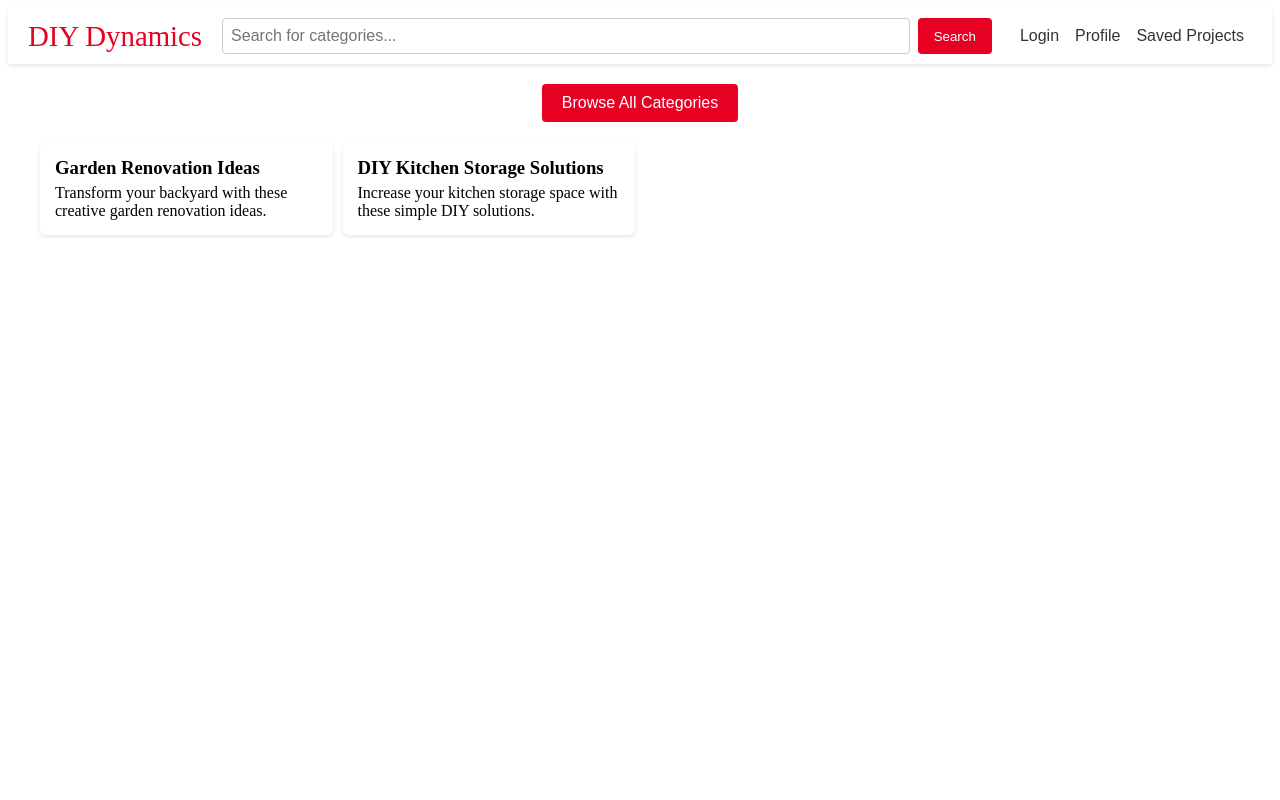
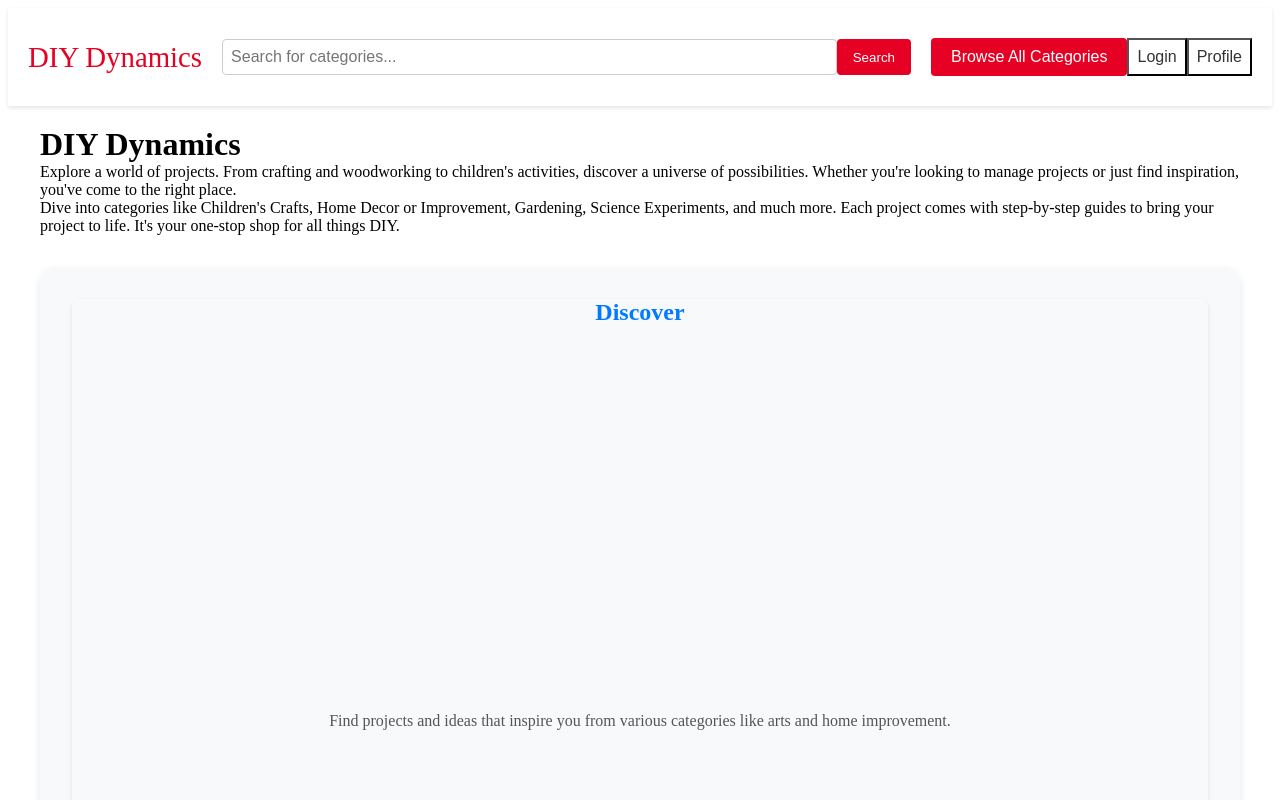
Before and after one commit to aholley112/diy_dynamics_client, an Angular app: page /home in a window 1280 px wide. Shown: the top 800 px of the page. Built offline with nearby package versions, Linux system fonts and the light colour scheme.

Commit message:
made navbar component

```diff
--- a/src/app/home/home.component.html
+++ b/src/app/home/home.component.html
@@ -1,42 +1,57 @@
-<div class="home">
-  <!-- Top Navigation Bar -->
-  <nav class="top-nav">
-    <div class="logo">DIY Dynamics</div>
-    <div class="search-bar">
-      <input type="text" [(ngModel)]="searchText" placeholder="Search for categories...">
-      <button (click)="searchCategories()">Search</button>
+<app-navbar (search)="handleSearch($event)"></app-navbar>
+ <!-- Search Results -->
+ <div *ngIf="searchResults.length > 0" class="overlay">
+  <div class="search-results-container">
+    <button class="close-btn" (click)="clearSearchResults()">✖</button>
+    <h2>Search Results</h2>
+    <div *ngFor="let category of searchResults" class="search-result">
+      <h3>{{ category.category_name }}</h3>
+      <p>{{ category.description }}</p>
     </div>
-    <div class="user-controls">
-      <button (click)="goToLogin()">Login</button>
-      <button (click)="goToProfile()">Profile</button>
-      <button (click)="goToSavedProjects()">Saved Projects</button>
-    </div>
-  </nav>
-
+  </div>
+</div>
   <!-- Content Area -->
   <div class="content-area">
-    <!-- Browse All Categories Button -->
-    <div class="browse-btn-container">
-      <button (click)="goToCategories()">Browse All Categories</button>
-    </div>
+<!-- Introduction Text -->
+<div class="intro-section">
+  <h1>DIY Dynamics</h1>
+  <p class="intro-text">
+    Explore a world of projects. From crafting and woodworking to children's activities, discover a universe of possibilities. Whether you're looking to manage projects or just find inspiration, you've come to the right place.
+  </p>
+  <p class="detailed-text">
+    Dive into categories like Children's Crafts, Home Decor or Improvement, Gardening, Science Experiments, and much more. Each project comes with step-by-step guides to bring your project to life. It's your one-stop shop for all things DIY.
+  </p>
+</div>
 
-    <!-- Search Results -->
-    <div *ngIf="searchResults.length > 0" class="search-results">
-      <h2>Search Results</h2>
-      <div class="category-list">
-        <div *ngFor="let category of searchResults" class="category-card">
-          <h3>{{ category.category_name }}</h3>
-          <p>{{ category.description }}</p>
-        </div>
+<!-- Bootstrap Carousel for Features -->
+<div id="featureCarousel" class="carousel slide" data-bs-ride="carousel">
+  <div class="carousel-inner">
+    <div class="carousel-item active">
+      <div class="feature-box">
+        <h2>Discover</h2>
+        <p>Find projects and ideas that inspire you from various categories like arts and home improvement.</p>
       </div>
     </div>
+    <div class="carousel-item">
+      <div class="feature-box">
+        <h2>Collaborate</h2>
+        <p>Join forces with fellow DIY enthusiasts to bring complex projects to life by sharing ideas.</p>
+      </div>
+    </div>
+    <div class="carousel-item">
+      <div class="feature-box">
+        <h2>Inspire</h2>
+        <p>Share your completed projects and creative insights to inspire others and become a part of the DIY community.</p>
+      </div>
+    </div>
+  </div>
+</div>
 
     <!-- Categories & Projects Grid -->
-    <div class="grid-container">
+    <!-- <div class="grid-container">
       <div *ngFor="let project of featuredProjects" class="grid-item">
         <h3>{{ project.title }}</h3>
         <p>{{ project.description }}</p>
       </div>
     </div>
-      </div>
-    </div>
+      </div> -->
--- a/src/app/home/home.component.scss
+++ b/src/app/home/home.component.scss
@@ -18,88 +18,48 @@ body {
   background: #f4f4f4;
 }
 
-.top-nav {
-  display: flex;
-  justify-content: space-between;
-  align-items: center;
-  background: white;
-  padding: 10px 20px;
-  box-shadow: 0 2px 4px rgba(0, 0, 0, 0.1);
-}
-
-.logo {
-  font-size: 1.8em;
-  color: #e60023;
-}
-
-.search-bar {
-  display: flex;
-  flex-grow: 1;
-  margin: 0 20px;
-}
-
-.search-bar input {
-  flex-grow: 1;
-  padding: 8px;
-  font-size: 1em;
-  border: 1px solid #ccc;
-  border-radius: 4px;
-}
-
-.search-bar button {
-  padding: 8px 16px;
-  background: #e60023;
-  color: white;
-  border: none;
-  margin-left: 8px;
-  cursor: pointer;
-  border-radius: 4px;
-}
-
-button:hover {
-  opacity: 0.9;
-}
-
-.user-controls button {
-  background: none;
-  color: #333;
-  padding: 8px;
-  cursor: pointer;
-  font-size: 1em;
-}
-
-.browse-btn-container {
-  text-align: center;
-  margin: 20px 0;
-}
-
-.browse-btn-container button {
-  background: #e60023;
-  color: white;
-  border: none;
-  padding: 10px 20px;
-  cursor: pointer;
-  font-size: 1em;
-  border-radius: 4px;
-}
-
 .content-area {
   max-width: 1200px;
   margin: 20px auto;
 }
 
-.search-results {
-  margin: 20px 0;
+.overlay {
+  position: fixed;
+  top: 0;
+  left: 0;
+  right: 0;
+  bottom: 0;
+  background-color: rgba(0, 0, 0, 0.7);
+  display: flex;
+  justify-content: center;
+  align-items: center;
+  z-index: 1000;
 }
 
-.search-results h2 {
-  padding: 5px;
-  background: #e60023;
-  color: white;
-  display: inline-block;
+.search-results-container {
+  background-color: #fff;
+  padding: 20px;
+  border-radius: 10px;
+  width: 80%;
+  max-width: 600px;
+  z-index: 1001;
+  position: relative;
+}
+
+.close-btn {
+  position: absolute;
+  top: 10px;
+  right: 15px;
+  border: none;
+  background: none;
+  color: #333;
+  font-size: 1.5em;
+  cursor: pointer;
+}
+
+.search-result {
   margin-bottom: 10px;
 }
-
 .grid-container {
   display: grid;
   grid-template-columns: repeat(auto-fill, minmax(250px, 1fr));
@@ -116,3 +76,64 @@ button:hover {
 .category-card h3, .grid-item h3 {
   margin-bottom: 5px;
 }
+
+.carousel {
+  margin-top: 2rem;
+}
+
+.carousel-inner {
+  border-radius: 15px;
+  overflow: hidden;
+}
+
+.carousel-item {
+  text-align: center;
+  padding: 2rem;
+  background: #f8f9fa;
+}
+
+.carousel-item h2 {
+  color: #007bff;
+  font-weight: bold;
+  margin-bottom: 1rem;
+}
+
+.carousel-item p {
+  color: #555;
+  max-width: 80%;
+  margin: auto;
+}
+
+.carousel-item h2,
+.carousel-item p {
+  position: relative;
+  z-index: 2;
+}
+
+.carousel-inner {
+  box-shadow: 0 4px 8px rgba(0, 0, 0, 0.1);
+}
+
+@media (max-width: 768px) {
+  .carousel-item p {
+    padding: 0 15px;
+    max-width: 100%;
+  }
+}
+
+.feature-box {
+
+  width: 100vw;
+  height: 100vh;
+  display: flex;
+  flex-direction: column;
+  justify-content: center;
+  border-radius: 8px;
+  box-shadow: 0 2px 4px rgba(0,0,0,0.1);
+
+}
+
+.carousel-item {
+  display: flex;
+  justify-content: center;
+}
--- a/src/app/home/home.component.ts
+++ b/src/app/home/home.component.ts
@@ -1,4 +1,4 @@
-import { Component, OnInit } from '@angular/core';
+import { Component, OnInit, } from '@angular/core';
 import { CategoryService } from '../core/services/category.service';
 import { Project } from '../shared/models/project.model';
 import { ProjectService } from '../core/services/project.service';
@@ -8,19 +8,20 @@ import { ProjectsComponent } from '../projects/projects.component';
 import { CategoriesComponent } from '../categories/categories.component';
 import { Category } from '../shared/models/category.model';
 import { CommonModule } from '@angular/common';
+import { NavigationBarComponent } from '../navbar/navbar.component';
 
 
 @Component({
   selector: 'app-home',
   standalone: true,
-  imports: [FormsModule, ProjectsComponent, CategoriesComponent, CommonModule],
+  imports: [FormsModule, ProjectsComponent, CategoriesComponent, CommonModule, NavigationBarComponent],
   templateUrl: './home.component.html',
   styleUrl: './home.component.scss'
 })
 export class HomeComponent implements OnInit {
-  searchText: string = '';
+  featuredProjects: Project[] = [];
   searchResults: Category[] = [];
-  featuredProjects: Project[] = [];
+
 
   constructor(
     private categoryService: CategoryService,
@@ -29,38 +30,38 @@ export class HomeComponent implements OnInit {
   ) {}
 
   ngOnInit(): void {
-    this.loadFeaturedProjects();
+    // this.loadFeaturedProjects();
   }
 
-  loadFeaturedProjects(): void {
-    this.featuredProjects = [
-      {
-        id: 1,
-        title: 'Garden Renovation Ideas',
-        description: 'Transform your backyard with these creative garden renovation ideas.',
-        isFavoriteProject: true,
-        instructions: 'Start with assessing your space, choose a garden style, plan the layout, select plants, and add personal touches.',
-        estimatedTimeToCompletion: '48 hours',
-        userId: 1,
-      },
-      {
-        id: 2,
-        title: 'DIY Kitchen Storage Solutions',
-        description: 'Increase your kitchen storage space with these simple DIY solutions.',
-        isFavoriteProject: false,
-        instructions: 'Evaluate your space, use vertical storage, add shelves, and utilize hidden spaces.',
-        estimatedTimeToCompletion: '24 hours',
-        userId: 2
-      },
-    ];
-  }
-
-  searchCategories(): void {
-    if (!this.searchText.trim()) {
+  // loadFeaturedProjects(): void {
+  //   this.featuredProjects = [
+  //     {
+  //       id: 1,
+  //       title: 'Garden Renovation Ideas',
+  //       description: 'Transform your backyard with these creative garden renovation ideas.',
+  //       isFavoriteProject: true,
+  //       instructions: 'Start with assessing your space, choose a garden style, plan the layout, select plants, and add personal touches.',
+  //       estimatedTimeToCompletion: '48 hours',
+  //       userId: 1,
+  //     },
+  //     {
+  //       id: 2,
+  //       title: 'DIY Kitchen Storage Solutions',
+  //       description: 'Increase your kitchen storage space with these simple DIY solutions.',
+  //       isFavoriteProject: false,
+  //       instructions: 'Evaluate your space, use vertical storage, add shelves, and utilize hidden spaces.',
+  //       estimatedTimeToCompletion: '24 hours',
+  //       userId: 2
+  //     },
+  //   ];
+  // }
+  handleSearch(searchText: string): void {
+    console.log('Received search text:', searchText);
+    if (!searchText.trim()) {
       this.searchResults = [];
       return;
     }
-    this.categoryService.searchCategories(this.searchText).subscribe(
+    this.categoryService.searchCategories(searchText).subscribe(
       (categories) => {
         this.searchResults = categories;
       },
@@ -69,19 +70,8 @@ export class HomeComponent implements OnInit {
       }
     );
   }
-
-  goToCategories(): void {
-    this.router.navigate(['/categories']);
-  }
-  goToLogin(): void {
-    this.router.navigate(['/login']);
+  clearSearchResults(): void {
+    this.searchResults = [];
   }
 
-  goToProfile(): void {
-    this.router.navigate(['/profile']);
-  }
-
-  goToSavedProjects(): void {
-    this.router.navigate(['/saved-projects']);
-  }
 }
--- /dev/null
+++ b/src/app/navbar/navbar.component.html
@@ -0,0 +1,21 @@
+<div class="home">
+  <!-- Top Navigation Bar -->
+  <nav class="top-nav">
+    <div class="logo">DIY Dynamics</div>
+    <!-- Search Bar -->
+    <div class="search-bar">
+      <div class="input-wrapper">
+      <input type="text" [(ngModel)]="searchText" (keyup.enter)="searchCategories()" placeholder="Search for categories...">
+      <button *ngIf="searchText" class="clear-btn" (click)="clearSearch()">✖</button>
+      </div>
+      <button (click)="searchCategories()">Search</button>
+    </div>
+    <!-- Browse All Categories Button -->
+    <div class="browse-btn-container">
+      <button (click)="goToCategories()">Browse All Categories</button>
+    </div>
+    <div class="user-controls">
+      <button (click)="goToLogin()">Login</button>
+      <button (click)="goToProfile()">Profile</button>
+    </div>
+  </nav>
--- /dev/null
+++ b/src/app/navbar/navbar.component.scss
@@ -0,0 +1,85 @@
+.top-nav {
+  display: flex;
+  justify-content: space-between;
+  align-items: center;
+  background: white;
+  padding: 10px 20px;
+  box-shadow: 0 2px 4px rgba(0, 0, 0, 0.1);
+}
+.logo {
+  font-size: 1.8em;
+  color: #e60023;
+}
+
+.search-bar {
+  display: flex;
+  flex-grow: 1;
+  margin: 0 20px;
+  position: relative;
+}
+
+.search-bar .input-wrapper {
+  display: flex;
+  flex-grow: 1;
+  position: relative;
+}
+
+.search-bar input {
+  flex-grow: 1;
+  padding: 8px;
+  padding-right: 30px;
+  font-size: 1em;
+  border: 1px solid #ccc;
+  border-radius: 4px;
+  width: 100%;
+}
+
+.search-bar button {
+  padding: 8px 16px;
+  background: #e60023;
+  color: white;
+  border: none;
+  cursor: pointer;
+  border-radius: 4px;
+}
+
+
+button:hover {
+  opacity: 0.9;
+}
+
+.search-bar .input-wrapper .clear-btn {
+  position: absolute;
+  right: 5px;
+  top: 50%;
+  transform: translateY(-50%);
+  background: none;
+  border: none;
+  cursor: pointer;
+  color: #000;
+  font-size: 1.2em;
+}
+
+
+.user-controls button {
+  background: none;
+  color: #333;
+  padding: 8px;
+  cursor: pointer;
+  font-size: 1em;
+}
+
+.browse-btn-container {
+  text-align: center;
+  margin: 20px 0;
+}
+
+.browse-btn-container button {
+  background: #e60023;
+  color: white;
+  border: none;
+  padding: 10px 20px;
+  cursor: pointer;
+  font-size: 1em;
+  border-radius: 4px;
+}
--- /dev/null
+++ b/src/app/navbar/navbar.component.ts
@@ -0,0 +1,43 @@
+import { CommonModule } from '@angular/common';
+import { Component, EventEmitter, Output } from '@angular/core';
+import { FormsModule } from '@angular/forms';
+import { Router } from '@angular/router';
+import { Category } from '../shared/models/category.model';
+
+@Component({
+  selector: 'app-navbar',
+  standalone: true,
+  imports: [FormsModule, CommonModule],
+  templateUrl: './navbar.component.html',
+  styleUrl: './navbar.component.scss'
+})
+export class NavigationBarComponent {
+  searchText: string = '';
+  searchResults: Category[] = [];
+
+  @Output() search = new EventEmitter<string>();
+
+  constructor(private router: Router){}
+
+  searchCategories(): void {
+    console.log('Emitting search text:', this.searchText);
+    this.search.emit(this.searchText);
+  }
+
+  goToLogin(): void {
+    this.router.navigate(['/login']);
+  }
+
+  goToProfile(): void {
+    this.router.navigate(['/profile']);
+  }
+
+  goToCategories(): void {
+    this.router.navigate(['/categories']);
+  }
+
+  clearSearch(): void {
+    this.searchText = '';
+  }
+
+}
```
Also changed, not shown: 1 other file (tests, documents, lock files or other folders).
